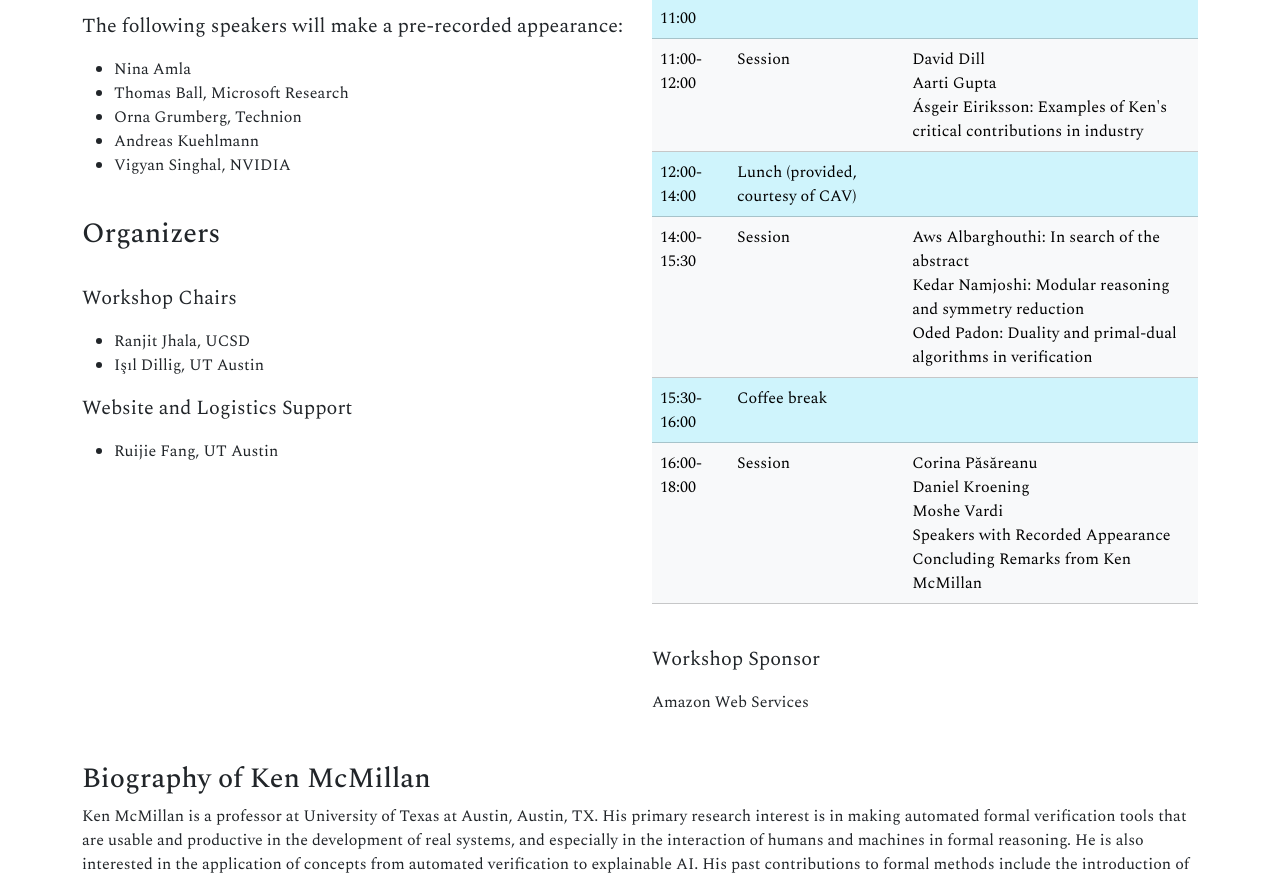
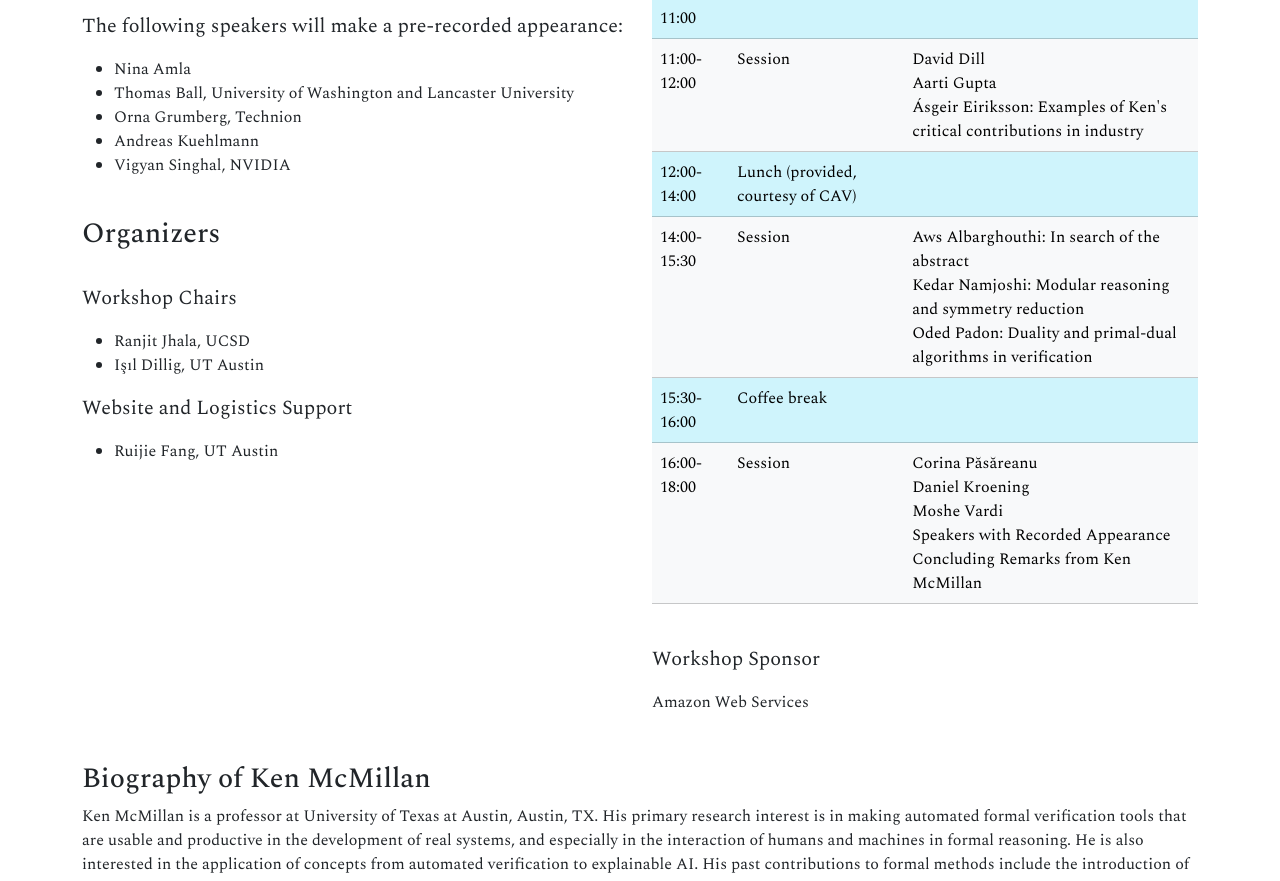
Before and after one commit to kenfest25/kenfest25.github.io, a plain HTML site: page index.html in a window 1280 px wide. Shown: the part 2141-3022 px from the top of the page. Drawn offline with nearby package versions, Linux system fonts and the light colour scheme.

Commit message:
add index.html

```diff
--- a/index.html
+++ b/index.html
@@ -138,7 +138,7 @@ and related topics.<br>
   <p class="lead">The following speakers will make a pre-recorded appearance:</p>
   <ul>
   <li>Nina Amla</li>
-  <li>Thomas Ball, Microsoft Research</li>
+  <li>Thomas Ball, University of Washington and Lancaster University</li>
   <li>Orna Grumberg, Technion</li>
   <li>Andreas Kuehlmann</li>
   <li>Vigyan Singhal, NVIDIA</li>
```
